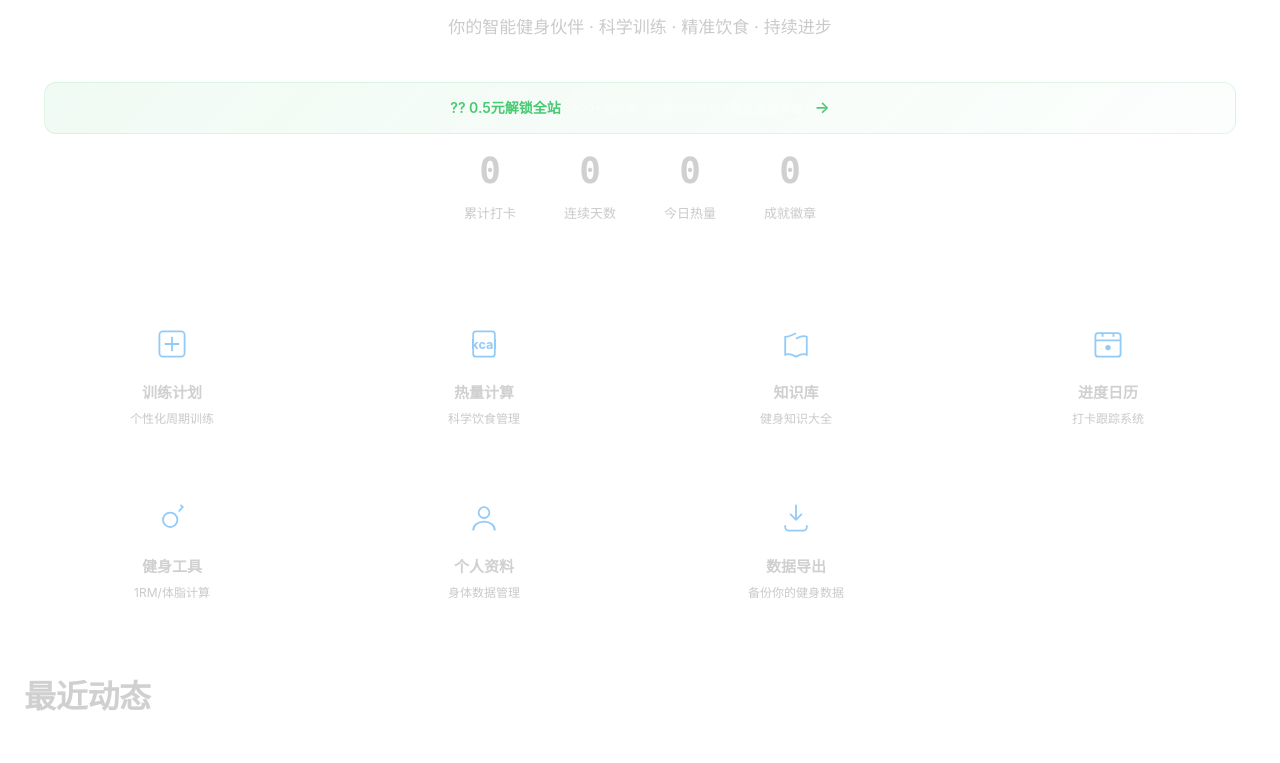
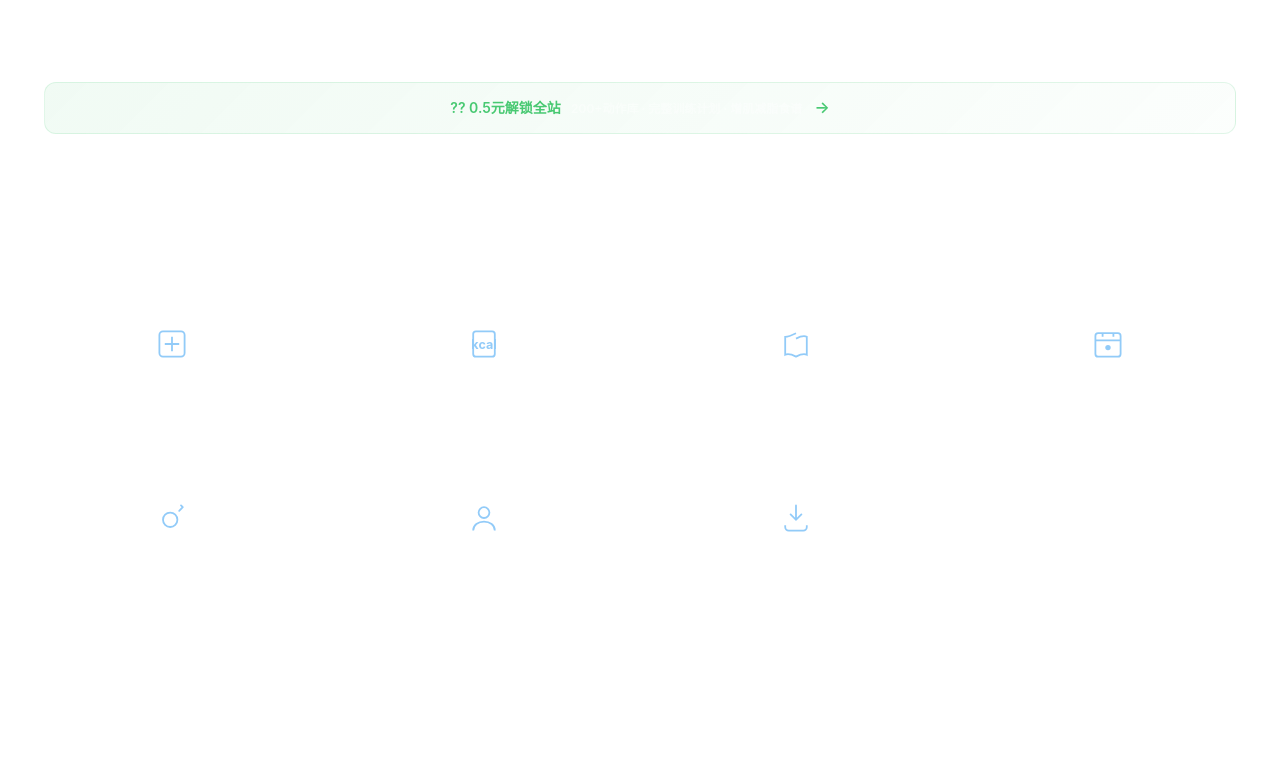
Before and after one commit to huyu1109/fitness-site, a website: page public/index.html in a window 1280 px wide. Shown: the part 309-1072 px from the top of the page. Drawn offline with Linux system fonts and the light colour scheme; no server answers.

Commit message:
[style] 恢复文字颜色为原值

```diff
--- a/public/css/design-tokens.css
+++ b/public/css/design-tokens.css
@@ -4,9 +4,9 @@
   --font: -apple-system, BlinkMacSystemFont, "SF Pro Display", "SF Pro Text",
     "PingFang SC", "Microsoft YaHei", "Helvetica Neue", sans-serif;
   --font-mono: "SF Mono", "Menlo", "Monaco", "Consolas", monospace;
-  --text-primary: rgba(200,200,200,0.85);
-  --text-secondary: rgba(180,180,180,0.7);
-  --text-tertiary: rgba(150,150,150,0.5);
+  --text-primary: rgba(255,255,255,0.87);
+  --text-secondary: rgba(255,255,255,0.6);
+  --text-tertiary: rgba(255,255,255,0.38);
   --danger: #ef5350;
   --warning: #ffa726;
   --success: #66bb6a;
```
